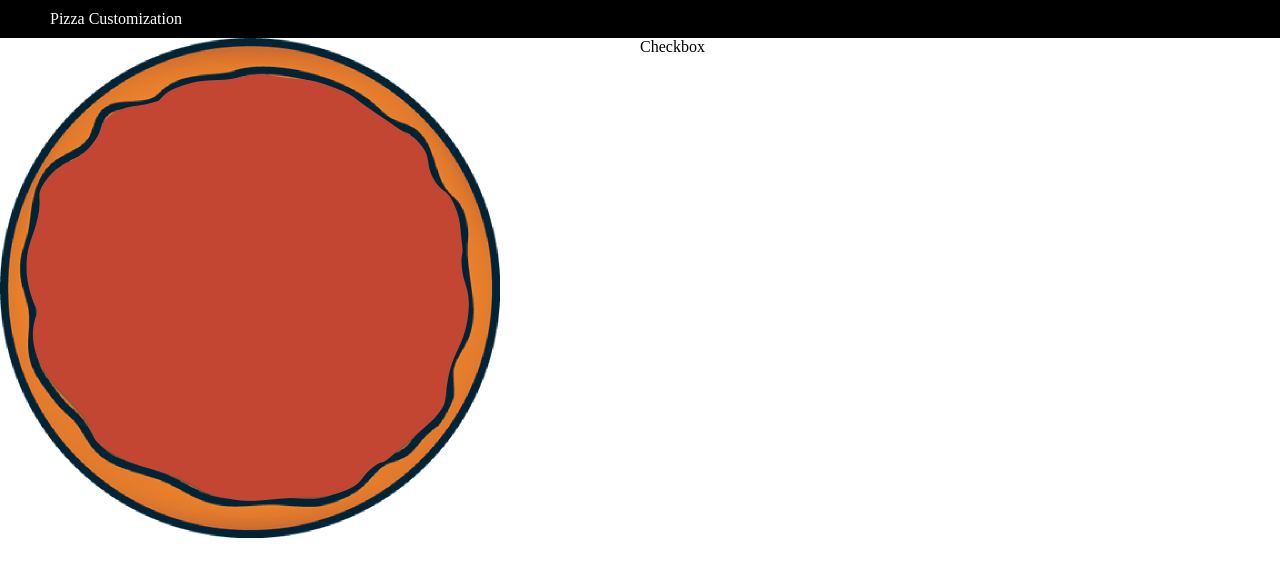
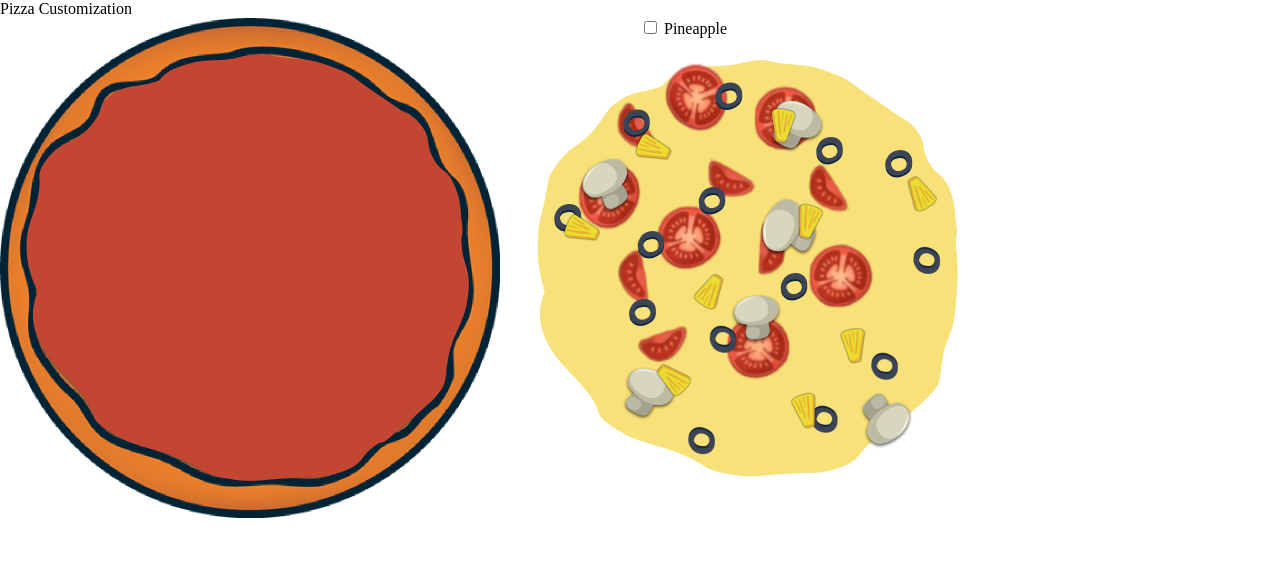
Before and after one commit to rh9891/AnotherOneBitesTheCrust, a React (Vite) app: page / in a window 1280 px wide. Shown: the top 576 px of the page. Built offline with nearby package versions, Linux system fonts and the light colour scheme.

Commit message:
Added initial ingredient state logic.

```diff
--- a/src/App.jsx
+++ b/src/App.jsx
@@ -1,15 +1,33 @@
+import { useState } from "react";
 import { BrowserRouter as Router, Routes, Route } from "react-router-dom";
 
 import Header from "./components/Header";
 import Customize from "./components/Customize";
 
 function App() {
+  const [ingredients, setIngredients] = useState({
+    cheese: false,
+    olives: false,
+    mushrooms: false,
+    pineapple: false,
+    sunDriedTomatoes: false,
+  });
+
   return (
     <div>
       <Header />
       <Router>
         <Routes>
-          <Route element={<Customize />} exact path="/" />
+          <Route
+            element={
+              <Customize
+                ingredients={ingredients}
+                setIngredients={setIngredients}
+              />
+            }
+            exact
+            path="/"
+          />
           <Route element={<h1>Checkout</h1>} path="/checkout"></Route>
         </Routes>
       </Router>
--- a/src/components/Customize/Styles.ts
+++ b/src/components/Customize/Styles.ts
@@ -13,3 +13,8 @@ export const ImageContainer = styled.div`
   max-width: 500px;
   position: relative;
 `;
+
+export const Image = styled.img`
+  height: 100%;
+  width: 100%;
+`;
--- a/src/components/Customize/index.jsx
+++ b/src/components/Customize/index.jsx
@@ -1,15 +1,53 @@
 import BBQBase from "../../assets/images/BBQBase.png";
+import Cheese from "../../assets/images/Cheese.png";
+import SunDriedTomatoes from "../../assets/images/SunDriedTomatoes.png";
+import Mushrooms from "../../assets/images/Mushrooms.png";
+import Olives from "../../assets/images/Olives.png";
+import Pineapple from "../../assets/images/Pineapple.png";
+
 import * as Styled from "./Styles";
 
-export default function Customize() {
+export default function Customize({ ingredients, setIngredients }) {
+  const changeIngredients = (name) => {
+    let newIngredients = JSON.parse(JSON.stringify(ingredients));
+    newIngredients[name] = !newIngredients[name];
+    setIngredients(newIngredients);
+  };
+
   return (
     <Styled.Wrapper>
       <Styled.Container>
         <Styled.ImageContainer>
-          <img src={BBQBase} alt="BBQ Pizza Base" height="100%" width="100%" />
+          <Styled.Image src={BBQBase} alt="BBQ Pizza Base" />
+          <Styled.Image className="ingredients" src={Cheese} alt="Cheese" />
+          <Styled.Image
+            className="ingredients"
+            src={SunDriedTomatoes}
+            alt="Sun Dried Tomatoes"
+          />
+          <Styled.Image
+            className="ingredients"
+            src={Mushrooms}
+            alt="Mushrooms"
+          />
+          <Styled.Image className="ingredients" src={Olives} alt="Olives" />
+          <Styled.Image
+            className="ingredients"
+            src={Pineapple}
+            alt="Pineapple"
+          />
         </Styled.ImageContainer>
       </Styled.Container>
-      <Styled.Container>Checkbox</Styled.Container>
+      <Styled.Container>
+        <input
+          type="checkbox"
+          id="pineapple"
+          name="pineapple"
+          value="pineapple"
+          onChange={() => changeIngredients("pineapple")}
+        />
+        <label> Pineapple</label>
+      </Styled.Container>
     </Styled.Wrapper>
   );
 }
--- a/src/components/Header.jsx
+++ /dev/null
@@ -1,7 +0,0 @@
-export default function Header() {
-  return (
-    <div style={{ padding: "10px 50px", background: "black" }}>
-      <div style={{ color: "white" }}>Pizza Customization</div>
-    </div>
-  );
-}
--- a/src/index.css
+++ b/src/index.css
@@ -1,3 +1,7 @@
 body {
   margin: 0;
 }
+
+.ingredients {
+  position: absolute;
+}
```
Also changed, not shown: src/assets/images/SunDriedTomatoes.png (renamed from src/assets/images/Sun Dried Tomatoes.png).
